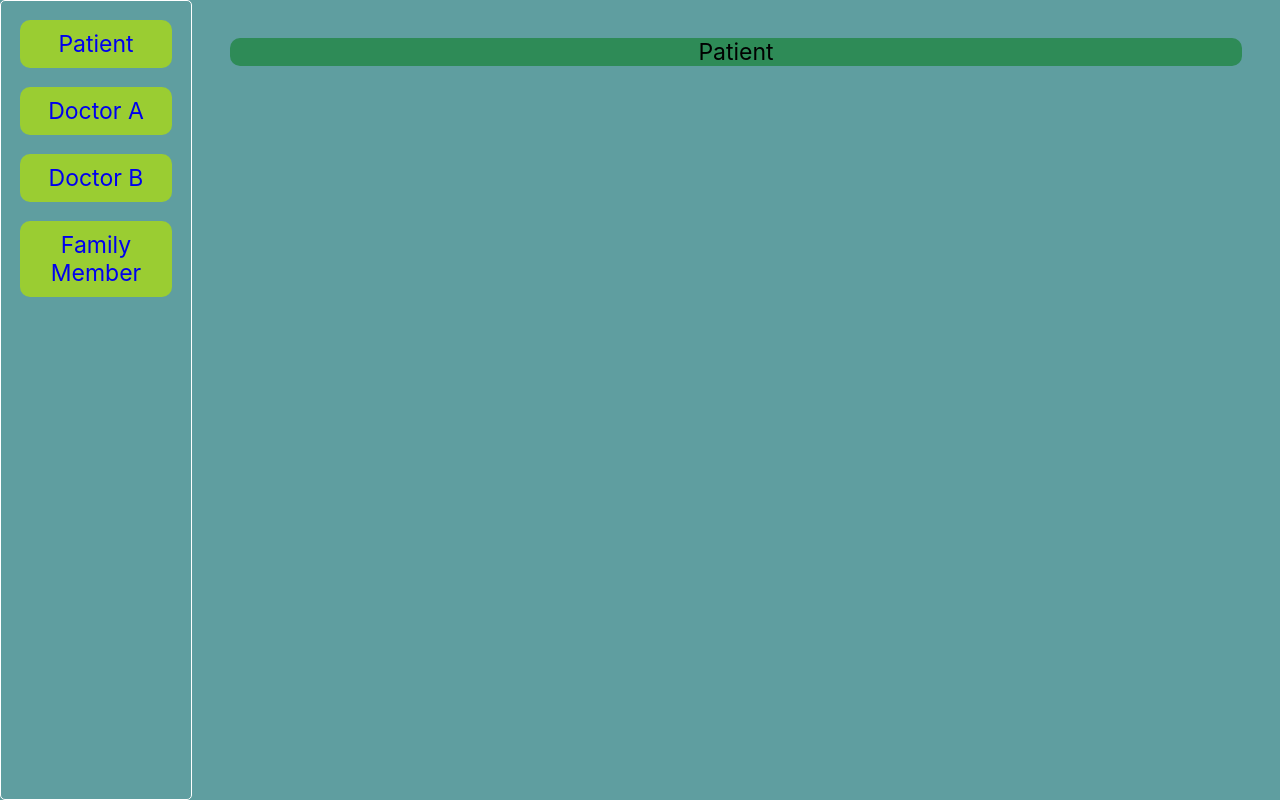
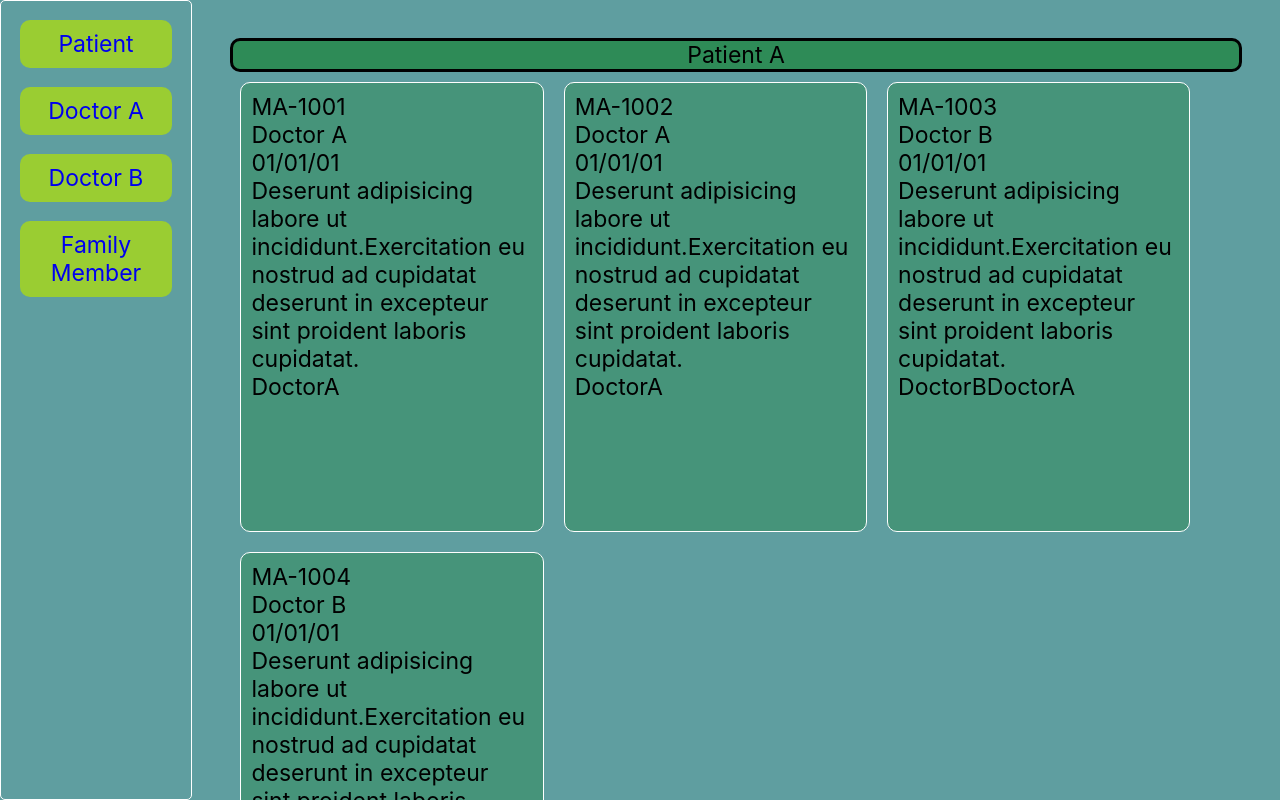
Before and after one commit to majid-T/DAPP1-Electronic-Health-Records, a React (Create React App) app in the folder frontend/: page /Patient in a window 1280 px wide. Shown: the top 800 px of the page. Built offline with nearby package versions, Linux system fonts and the light colour scheme.

Commit message:
Medical Card skeleton

```diff
--- a/frontend/src/App.css
+++ b/frontend/src/App.css
@@ -60,14 +60,16 @@ a {
 }
 
 .participantName {
-  background-color: seagreen;
+  background-color: rgb(46, 139, 87, 1);
   border-radius: 10px;
   text-align: center;
+  display: block;
+  border: solid;
 }
 
-.container {
+/* .container {
   display: grid;
-}
+} */
 
 .recordCard {
   border: 1px solid white;
@@ -77,6 +79,12 @@ a {
   height: 450px;
   float: left;
   border-radius: 10px;
+  background-color: rgb(46, 139, 87, 0.5);
+}
+
+.recordCard:hover {
+  scale: 100%;
+  background-color: rgba(46, 139, 86, 1);
 }
 
 .recordCard button,
--- a/frontend/src/App.js
+++ b/frontend/src/App.js
@@ -8,17 +8,33 @@ import DoctorB from "./components/DoctorB";
 import FamilyMember from "./components/FamilyMember";
 
 function App() {
+  const patientName = "Patient A";
+  const drA_Name = "Doctor A";
+  const drb_Name = "Doctor B";
+  const fmlyMemName = "Family Member for Patient A";
+
   return (
     <BrowserRouter>
       <Navigation />
       <div className="mainPanel">
         <Switch>
-          <Route path="/Patient" render={(props) => <Patient {...props} />} />
-          <Route path="/DoctorA" render={(props) => <DoctorA {...props} />} />
-          <Route path="/DoctorB" render={(props) => <DoctorB {...props} />} />
+          <Route
+            path="/Patient"
+            render={(props) => <Patient {...props} patientName={patientName} />}
+          />
+          <Route
+            path="/DoctorA"
+            render={(props) => <DoctorA {...props} drName={drA_Name} />}
+          />
+          <Route
+            path="/DoctorB"
+            render={(props) => <DoctorB {...props} drName={drb_Name} />}
+          />
           <Route
             path="/FamilyMember"
-            render={(props) => <FamilyMember {...props} />}
+            render={(props) => (
+              <FamilyMember {...props} fmlyMemberName={fmlyMemName} />
+            )}
           />
         </Switch>
       </div>
--- /dev/null
+++ b/frontend/src/components/MedicalRecCard.js
@@ -0,0 +1,34 @@
+// [
+//   {
+//     medicalRecordId: "String some Id",
+//     uploadedBy: "String uploader Id",
+//     dateUploaded: "String ISO Date",
+//     medicalRecordData: "String anything",
+//     consentTo: [
+//       "String some Id or some public Key",
+//       "String some Id or some public Key",
+//       "String some Id or some public Key",
+//       "String some Id or some public Key",
+//     ],
+//   },
+// ];
+
+import React, { useState, useEffect } from "react";
+
+const MedicalRecCard = (props) => {
+  const record = props.record;
+  const [loading, setLoading] = useState(false);
+  useEffect(() => {}, [loading]);
+
+  return (
+    <div className="recordCard">
+      <div>{record.medicalRecordId}</div>
+      <div>{record.uploadedBy}</div>
+      <div>{record.dateUploaded}</div>
+      <div>{record.medicalRecordData}</div>
+      <div>{record.consentTo}</div>
+    </div>
+  );
+};
+
+export default MedicalRecCard;
--- a/frontend/src/components/Patient.js
+++ b/frontend/src/components/Patient.js
@@ -1,12 +1,57 @@
 import React, { useState, useEffect } from "react";
+import MedicalRecCard from "./MedicalRecCard";
 
 const Patient = (props) => {
   const [loading, setLoading] = useState(false);
+  const [medRecords, setMedRecords] = useState([
+    {
+      medicalRecordId: "MA-1001",
+      uploadedBy: "Doctor A",
+      dateUploaded: "01/01/01",
+      medicalRecordData:
+        "Deserunt adipisicing labore ut incididunt.Exercitation eu nostrud ad cupidatat deserunt in excepteur sint proident laboris cupidatat.",
+      consentTo: ["DoctorA"],
+    },
+    {
+      medicalRecordId: "MA-1002",
+      uploadedBy: "Doctor A",
+      dateUploaded: "01/01/01",
+      medicalRecordData:
+        "Deserunt adipisicing labore ut incididunt.Exercitation eu nostrud ad cupidatat deserunt in excepteur sint proident laboris cupidatat.",
+      consentTo: ["DoctorA"],
+    },
+    {
+      medicalRecordId: "MA-1003",
+      uploadedBy: "Doctor B",
+      dateUploaded: "01/01/01",
+      medicalRecordData:
+        "Deserunt adipisicing labore ut incididunt.Exercitation eu nostrud ad cupidatat deserunt in excepteur sint proident laboris cupidatat.",
+      consentTo: ["DoctorB", "DoctorA"],
+    },
+    {
+      medicalRecordId: "MA-1004",
+      uploadedBy: "Doctor B",
+      dateUploaded: "01/01/01",
+      medicalRecordData:
+        "Deserunt adipisicing labore ut incididunt.Exercitation eu nostrud ad cupidatat deserunt in excepteur sint proident laboris cupidatat.",
+      consentTo: ["DoctorB", "DoctorA"],
+    },
+  ]);
   useEffect(() => {}, [loading]);
 
   return (
-    <div className="container">
-      <span className="participantName">Patient</span>
+    <div>
+      <div className="container">
+        <span className="participantName">{props.patientName}</span>
+
+        {loading ? (
+          <p>Loading...</p>
+        ) : (
+          medRecords.map((rec, key) => {
+            return <MedicalRecCard record={rec} />;
+          })
+        )}
+      </div>
     </div>
   );
 };
```
Also changed, not shown: 1 other file (tests, documents, lock files or other folders).
